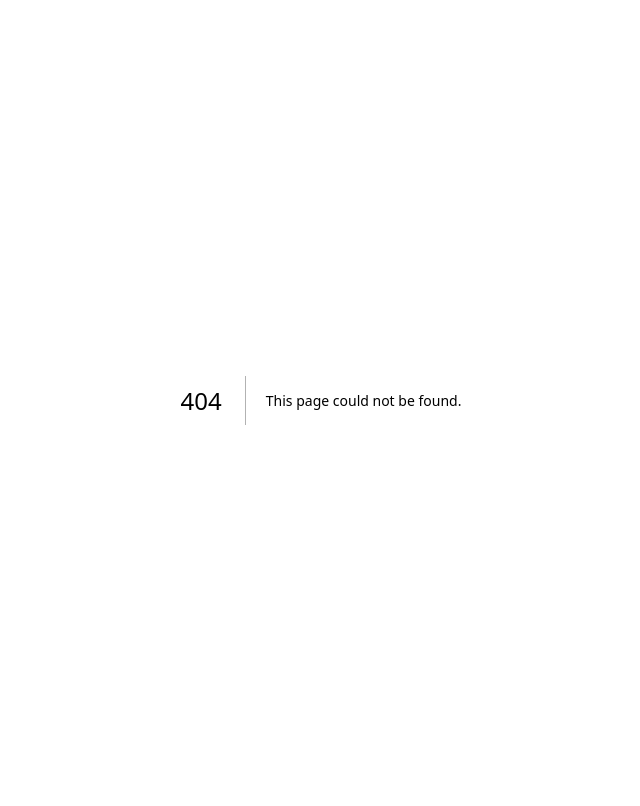
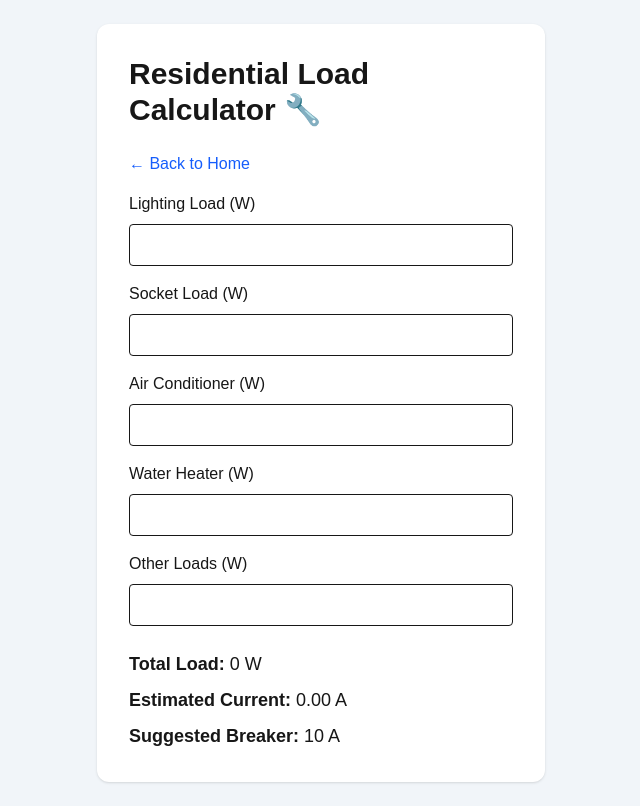
Before and after one commit to Anouar-azzi-spec/electrokit, a Next.js app: page /load in a window 1280 px wide. Before the commit this address had no page. Shown: the whole page, without its empty margins (319-959 px from the left). Built offline with nearby package versions, Linux system fonts and the light colour scheme.

Commit message:
Add residential load calculator

```diff
--- /dev/null
+++ b/src/app/load/page.tsx
@@ -0,0 +1,123 @@
+"use client";
+
+import { useState } from "react";
+import Link from "next/link";
+
+export default function LoadCalculatorPage() {
+  const [lighting, setLighting] = useState("");
+  const [sockets, setSockets] = useState("");
+  const [ac, setAc] = useState("");
+  const [heater, setHeater] = useState("");
+  const [other, setOther] = useState("");
+
+  const totalLoad =
+    Number(lighting || 0) +
+    Number(sockets || 0) +
+    Number(ac || 0) +
+    Number(heater || 0) +
+    Number(other || 0);
+
+  const current = totalLoad / 230;
+
+  function breakerSize(current: number) {
+    if (current <= 10) return "10 A";
+    if (current <= 16) return "16 A";
+    if (current <= 20) return "20 A";
+    if (current <= 32) return "32 A";
+    if (current <= 40) return "40 A";
+    return "63 A";
+  }
+
+  return (
+    <main className="min-h-screen bg-slate-100 flex items-center justify-center p-6">
+      <div className="bg-white p-8 rounded-xl shadow w-full max-w-md">
+
+        <h1 className="text-3xl font-bold mb-6">
+          Residential Load Calculator 🔧
+        </h1>
+
+        <Link
+          href="/"
+          className="text-blue-600 hover:underline mb-4 block"
+        >
+          ← Back to Home
+        </Link>
+
+        <label className="block mb-2">
+          Lighting Load (W)
+        </label>
+
+        <input
+          type="number"
+          value={lighting}
+          onChange={(e) => setLighting(e.target.value)}
+          className="w-full border p-2 rounded mb-4"
+        />
+
+        <label className="block mb-2">
+          Socket Load (W)
+        </label>
+
+        <input
+          type="number"
+          value={sockets}
+          onChange={(e) => setSockets(e.target.value)}
+          className="w-full border p-2 rounded mb-4"
+        />
+
+        <label className="block mb-2">
+          Air Conditioner (W)
+        </label>
+
+        <input
+          type="number"
+          value={ac}
+          onChange={(e) => setAc(e.target.value)}
+          className="w-full border p-2 rounded mb-4"
+        />
+
+        <label className="block mb-2">
+          Water Heater (W)
+        </label>
+
+        <input
+          type="number"
+          value={heater}
+          onChange={(e) => setHeater(e.target.value)}
+          className="w-full border p-2 rounded mb-4"
+        />
+
+        <label className="block mb-2">
+          Other Loads (W)
+        </label>
+
+        <input
+          type="number"
+          value={other}
+          onChange={(e) => setOther(e.target.value)}
+          className="w-full border p-2 rounded mb-6"
+        />
+
+        <div className="space-y-2 text-lg">
+
+          <p>
+            <strong>Total Load:</strong>{" "}
+            {totalLoad.toFixed(0)} W
+          </p>
+
+          <p>
+            <strong>Estimated Current:</strong>{" "}
+            {current.toFixed(2)} A
+          </p>
+
+          <p>
+            <strong>Suggested Breaker:</strong>{" "}
+            {breakerSize(current)}
+          </p>
+
+        </div>
+
+      </div>
+    </main>
+  );
+}
--- a/src/app/page.tsx
+++ b/src/app/page.tsx
@@ -58,6 +58,9 @@ export default function Home() {
         >
          Cable Size ⚡
         </Link>
+        <Link href="/load" className="p-6 bg-green-200 rounded-xl shadow text-center hover:scale-105 hover:shadow-xl transition duration-200">
+          Residential Load Calculator 🔧
+        </Link>
         <Link
          href="/about"
          className="p-6 bg-gray-200 rounded-xl shadow text-center
```
